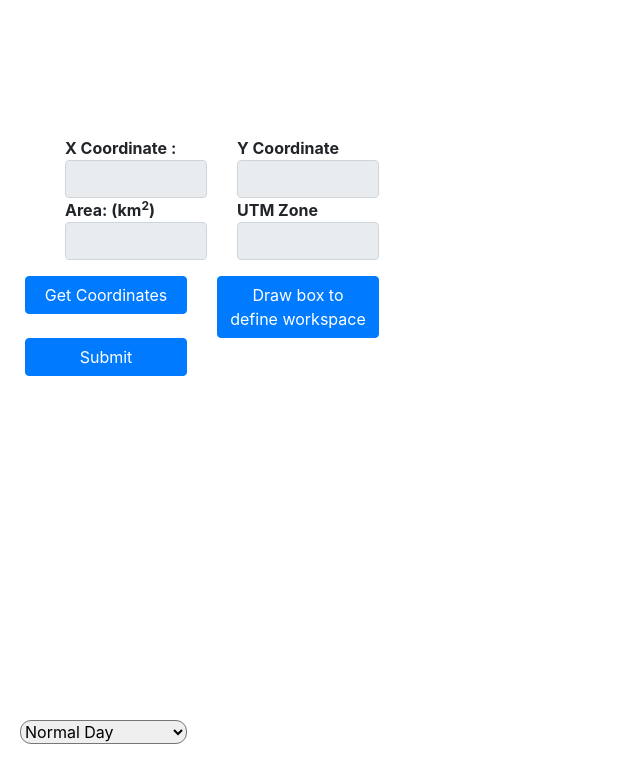
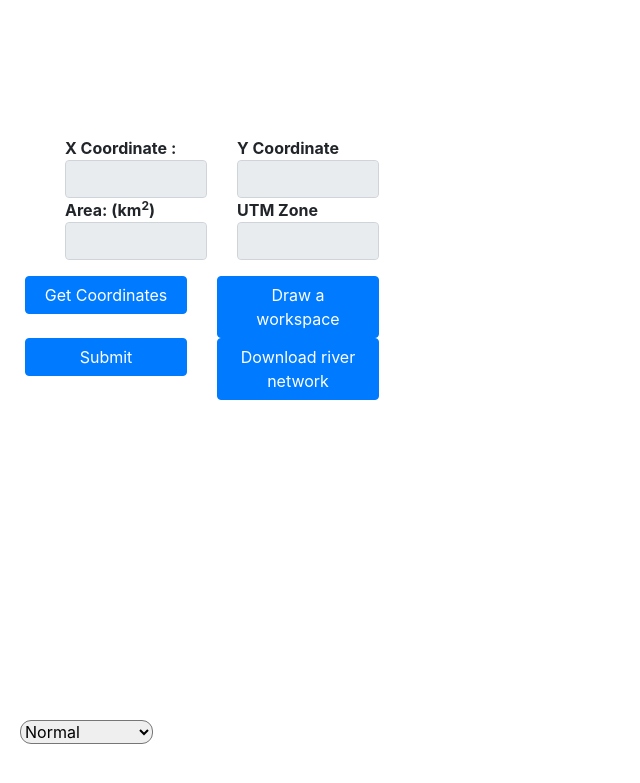
Before and after one commit to hckaraman/Catchment_App, a Flask app: page / in a window 1280 px wide. Shown: the top 783 px of the page, without its empty margins (0-640 px from the left). Run offline with Flask 2, Linux system fonts and the light colour scheme; some libraries are stand-ins or nearby versions.

Commit message:
Download option added

```diff
--- a/app.py
+++ b/app.py
@@ -1,4 +1,4 @@
-from flask import Flask, jsonify, request,render_template, jsonify
+from flask import Flask, jsonify, request,render_template, jsonify,send_file,send_from_directory
 import os
 import numpy as np
 from pysheds.grid import Grid
@@ -13,7 +13,8 @@ app = Flask(__name__)
 
 SITE_ROOT = os.path.realpath(os.path.dirname(__file__))
 data_url = os.path.join(SITE_ROOT, "data", "DEM_4326.tif")
-out_url = os.path.join(SITE_ROOT, "data", "catchment.shp")
+# out_url = os.path.join(SITE_ROOT, "data", "catchment.shp")
+out_url = os.path.join(SITE_ROOT, "data")
 
 @app.route('/', methods=['POST', 'GET'], defaults={'name' : 'Default'})
 @app.route('/home/<string:name>', methods=['POST', 'GET'])
@@ -49,6 +50,12 @@ def process():
     # return render_template('test2.html', area=json.dumps(area))
     return jsonify(Area=Area, UTM=utm_zone, Branch=branches, Polygon=poly)
 
+@app.route('/download')
+def download():
+    return send_from_directory(directory='data', filename="rivers.zip")
+
+
+
 
 if __name__ == '__main__':
     app.run(debug=True)
--- a/static/main.css
+++ b/static/main.css
@@ -7,14 +7,40 @@
     display: inline-block;
 }
 
+/*#btn {*/
+/*    position: relative;*/
+/*    width: 100%;*/
+/*    padding-right: 15px;*/
+/*    padding-left: 15px;*/
+/*    padding: 14px 28px;*/
+/*    display: inline-block;*/
+/*    margin: auto;*/
+/*}*/
+
 /* On mouse-over */
-.btn:hover {background: #eee;}
+.btn:hover {
+    background: #eee;
+}
 
-.success {color: green;}
-.info {color: dodgerblue;}
-.warning {color: orange;}
-.danger {color: red;}
-.default {color: black;}
+.success {
+    color: green;
+}
+
+.info {
+    color: dodgerblue;
+}
+
+.warning {
+    color: orange;
+}
+
+.danger {
+    color: red;
+}
+
+.default {
+    color: black;
+}
 
 #list-holder {
     position: absolute;
@@ -43,3 +69,9 @@
     overflow-y: auto;
     border-radius: 11px;
 }
+
+.divider {
+    width: 1px;
+    height: 1px;
+    display: inline-block;
+}
--- a/templates/test2.html
+++ b/templates/test2.html
@@ -4,8 +4,8 @@
     <link rel="stylesheet" href="https://openlayers.org/en/v5.3.0/css/ol.css" type="text/css">
     <style>
         .map {
-            height: 99%;
-            width: 99%;
+            height: 98%;
+            width: 98%;
         }
     </style>
     <link rel="stylesheet" href="{{ url_for('static', filename='main.css') }}">
@@ -20,18 +20,19 @@
     <script>window.jQuery || document.write('<script src="{{
   url_for('static', filename='jquery.js') }}">\x3C/script>')</script>
 
+
     <title>FlaskApp</title>
 </head>
 <body>
 
 <div id="map" class="map"></div>
 <select id="layer-select">
-    <option value="normal.day" selected>Normal Day</option>
-    <option value="normal.day.transit">Normal Day Transit</option>
-    <option value="pedestrian.day">Pedestrian Day</option>
-    <option value="terrain.day">Terrain Day</option>
-    <option value="satellite.day">Satellite Day</option>
-    <option value="hybrid.day">Hybrid Day</option>
+    <option value="normal.day" selected>Normal</option>
+    <option value="normal.day.transit">Normal Transit</option>
+    <option value="pedestrian.day">Pedestrian</option>
+    <option value="terrain.day">Terrain</option>
+    <option value="satellite.day">Satellite</option>
+    <option value="hybrid.day">Hybrid</option>
 </select>
 
 {#<button onclick="getcoordinates()">Get Coordinates</button>#}
@@ -54,7 +55,7 @@
         <ul id="list" class="swing">
             <div class="content" style="max-height: 307px;">
                 <div class="container">
-                    <div class="row p-b-10">
+                    <div class="row p-b-10" id="btn">
                         <div class="col-md-6"><b>X Coordinate :</b>
                             <input id="xcor" type="number"
                                    class="form-control" disabled></div>
@@ -78,13 +79,21 @@
                     class="fas fa-project-diagram"></i></button>
         </div>
         <div class="col-md-12 col-lg-6 p-b-10" id="drawrec" style="visibility: visible;">
-            <button class="btn btn-primary btn-block" onclick="addInteraction()">Draw box to define workspace <i
+            <button class="btn btn-primary btn-block" onclick="addInteraction()">Draw a workspace <i
                     class="fas fa-project-diagram"></i></button>
         </div>
         <div class="col-md-12 col-lg-6 p-b-10" id="calculate" style="visibility: visible;">
             <button class="btn btn-primary btn-block">Submit <i class="fas fa-project-diagram"></i></button>
         </div>
+        <div class="col-md-12 col-lg-6 p-b-10" id="download" style="visibility: visible;">
+            <button class="btn btn-primary btn-block">Download river network <i class="fas fa-project-diagram"></i>
+            </button>
+        </div>
     </div>
+
+    {#    <a href="{{ url_for('data' , filename ='rivers.zip') }}" download> Download JAR </a>#}
+
+    {#    src="{{ url_for('data' , filename ='rivers.zip') }}"#}
 </div>
 
 <script type=text/javascript>
@@ -93,103 +102,6 @@
     {#import View from 'ol/View.js';#}
     {#import TileLayer from 'ol/layer/Tile.js';#}
     {#import XYZ from 'ol/source/XYZ.js';#}
-
-    var appId = 'NlGDN7VmUR5CEjwlC2h2';
-    var appCode = 'oWcExuiIq_UmB4EFUFVNJA';
-    var hereLayers = [
-        {
-            base: 'base',
-            type: 'maptile',
-            scheme: 'normal.day',
-            app_id: appId,
-            app_code: appCode
-        },
-        {
-            base: 'base',
-            type: 'maptile',
-            scheme: 'normal.day.transit',
-            app_id: appId,
-            app_code: appCode
-        },
-        {
-            base: 'base',
-            type: 'maptile',
-            scheme: 'pedestrian.day',
-            app_id: appId,
-            app_code: appCode
-        },
-        {
-            base: 'aerial',
-            type: 'maptile',
-            scheme: 'terrain.day',
-            app_id: appId,
-            app_code: appCode
-        },
-        {
-            base: 'aerial',
-            type: 'maptile',
-            scheme: 'satellite.day',
-            app_id: appId,
-            app_code: appCode
-        },
-        {
-            base: 'aerial',
-            type: 'maptile',
-            scheme: 'hybrid.day',
-            app_id: appId,
-            app_code: appCode
-        }
-    ];
-   var urlTpl = 'https://{1-4}.{base}.maps.cit.api.here.com' +
-        '/{type}/2.1/maptile/newest/{scheme}/{z}/{x}/{y}/256/png' +
-        '?app_id={app_id}&app_code={app_code}';
-    var layers = [];
-    var i, ii;
-    for (i = 0, ii = hereLayers.length; i < ii; ++i) {
-        var layerDesc = hereLayers[i];
-        layers.push(new ol.layer.Tile({
-            visible: false,
-            preload: Infinity,
-            source: new ol.source.XYZ({
-                url: createUrl(urlTpl, layerDesc),
-                attributions: 'Map Tiles &copy; ' + new Date().getFullYear() + ' ' +
-                    '<a href="http://developer.here.com">HERE</a>'
-            })
-        }));
-    }
-
-    var map = new ol.Map({
-        layers: layers,
-        // Improve user experience by loading tiles while dragging/zooming. Will make
-        // zooming choppy on mobile or slow devices.
-        loadTilesWhileInteracting: true,
-        target: 'map',
-        view: new ol.View({
-            center: ol.proj.fromLonLat([34.42, 39.42]),
-            zoom: 6
-        })
-    });
-
-    function createUrl(tpl, layerDesc) {
-        return tpl
-            .replace('{base}', layerDesc.base)
-            .replace('{type}', layerDesc.type)
-            .replace('{scheme}', layerDesc.scheme)
-            .replace('{app_id}', layerDesc.app_id)
-            .replace('{app_code}', layerDesc.app_code);
-    }
-
-    var select = document.getElementById('layer-select');
-
-    function onChange() {
-        var scheme = select.value;
-        for (var i = 0, ii = layers.length; i < ii; ++i) {
-            layers[i].setVisible(hereLayers[i].scheme === scheme);
-        }
-    }
-
-    select.addEventListener('change', onChange);
-    onChange();
 
 </script>
 
@@ -258,10 +170,18 @@
             return false;
         });
     });
+
+    $(function () {
+        $('#download').bind('click', function () {
+            window.location = ($SCRIPT_ROOT + '/download');
+            return false;
+        });
+    });
 </script>
 
 <div id="map" class="map">
 </div>
+
 
 {#<script src="https://openlayers.org/en/v4.6.5/build/ol.js" type="text/javascript"></script>#}
 <script src="https://cdnjs.cloudflare.com/ajax/libs/popper.js/1.14.7/umd/popper.min.js"
```
Also changed, not shown: catchment.py (+33 -18 lines), static/testmap2.js (+100 -0 lines), 6 other files. Lines whose indentation alone changed are shown as unchanged.
